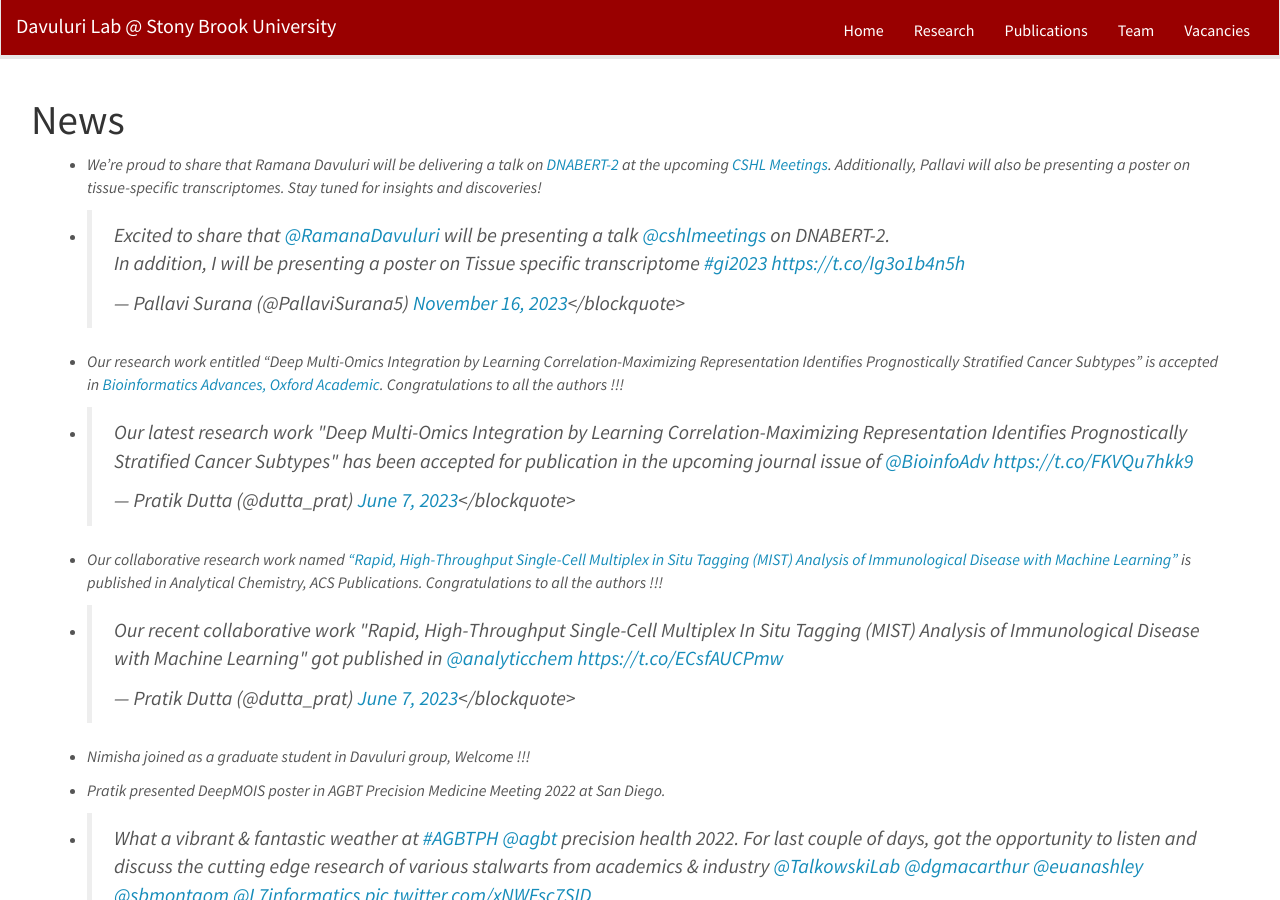
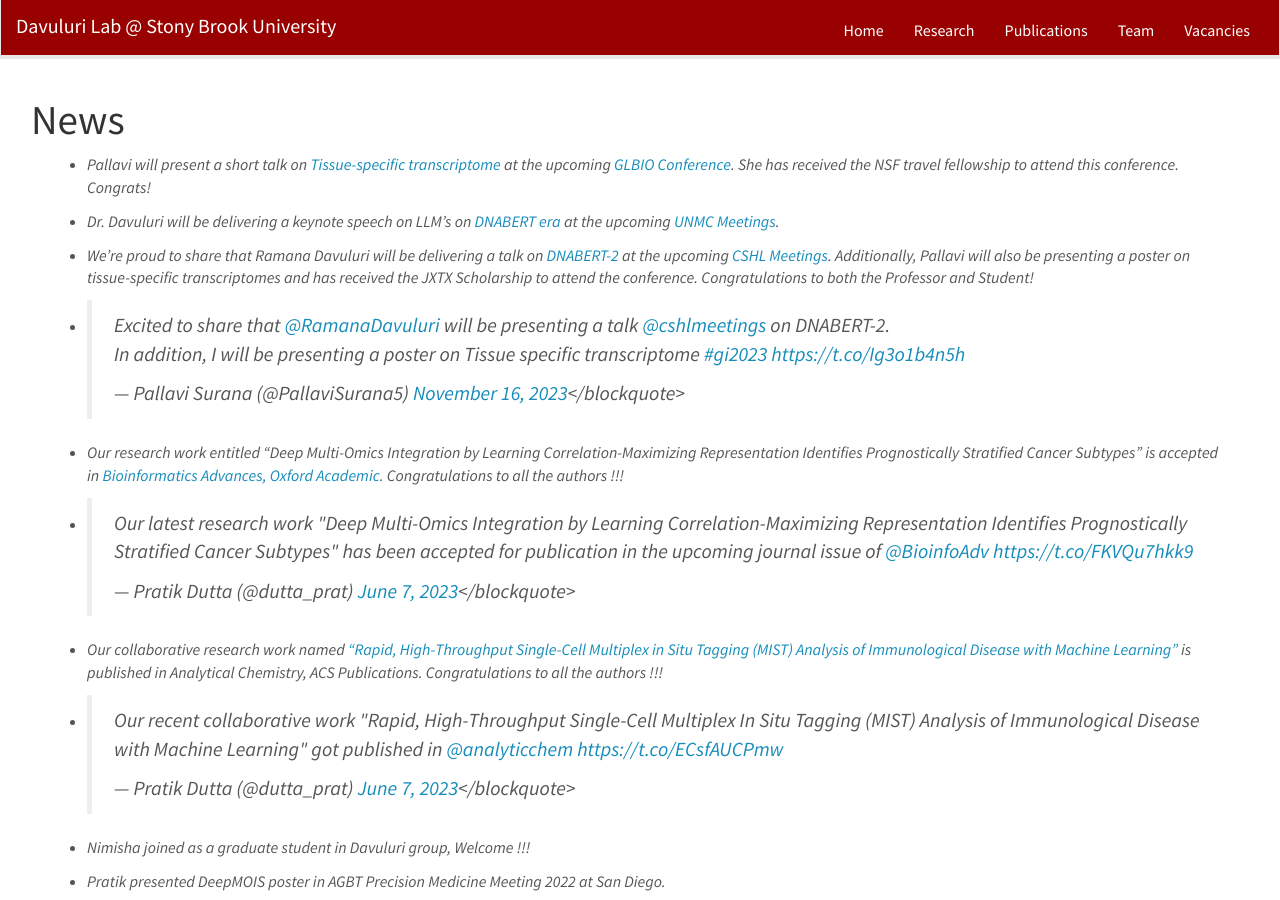
Before and after one commit to DavuluriLab/DavuluriLab.github.io, a Jekyll site: the page built from _pages/allnews.md, in a window 1280 px wide and 900 px high. Built offline with Jekyll 4.4.1, drawn with Linux system fonts in a browser that asks for light colours; nearby versions of some CDN libraries; comment, search, counter and statistics services are not loaded.

Commit message:
april updates news.yml

```diff
--- a/_data/news.yml
+++ b/_data/news.yml
@@ -1,5 +1,11 @@
+- date: 16th May 2024
+  headline: Pallavi will present a short talk on <a href="https://twitter.com/pallavisurana5/status/1783721416568791197?s=46&t=XMFnCYPf7Ub6uudP_Bnjxg">Tissue-specific transcriptome</a> at the upcoming <a href="https://www.iscb.org/glbio2024/home">GLBIO Conference</a>. She has received the NSF travel fellowship to attend this conference. Congrats!
+
+- date: 2nd May 2024
+  headline: Dr. Davuluri will be delivering a keynote speech on LLM's on <a href="https://www.unmc.edu/cbiri/_documents/ml_ai_symposium_4.3.24_1.pdf">DNABERT era</a> at the upcoming <a href="hhttps://www.unmc.edu/cbiri/education/index.html">UNMC Meetings</a>.
+
 - date: 16th November 2023
-  headline: We're proud to share that Ramana Davuluri will be delivering a talk on <a href="https://arxiv.org/abs/2306.15006">DNABERT-2</a> at the upcoming <a href="https://meetings.cshl.edu/meetingshome.aspx">CSHL Meetings</a>. Additionally, Pallavi will also be presenting a poster on tissue-specific transcriptomes. Stay tuned for insights and discoveries!
+  headline: We're proud to share that Ramana Davuluri will be delivering a talk on <a href="https://arxiv.org/abs/2306.15006">DNABERT-2</a> at the upcoming <a href="https://meetings.cshl.edu/meetingshome.aspx">CSHL Meetings</a>. Additionally, Pallavi will also be presenting a poster on tissue-specific transcriptomes and has received the JXTX Scholarship to attend the conference. Congratulations to both the Professor and Student!
 
 - date:
   headline: <blockquote class="twitter-tweet"><p lang="en" dir="ltr">Excited to share that <a href="https://twitter.com/RamanaDavuluri?ref_src=twsrc%5Etfw">@RamanaDavuluri</a> will be presenting a talk <a href="https://twitter.com/cshlmeetings?ref_src=twsrc%5Etfw">@cshlmeetings</a> on DNABERT-2. <br>In addition, I will be presenting a poster on Tissue specific transcriptome <a href="https://twitter.com/hashtag/gi2023?src=hash&amp;ref_src=twsrc%5Etfw">#gi2023</a> <a href="https://t.co/Ig3o1b4n5h">https://t.co/Ig3o1b4n5h</a></p>&mdash; Pallavi Surana (@PallaviSurana5) <a href="https://twitter.com/PallaviSurana5/status/1725183987495182715?ref_src=twsrc%5Etfw">November 16, 2023</a></blockquote> <script async src="https://platform.twitter.com/widgets.js" charset="utf-8"></script>
```
